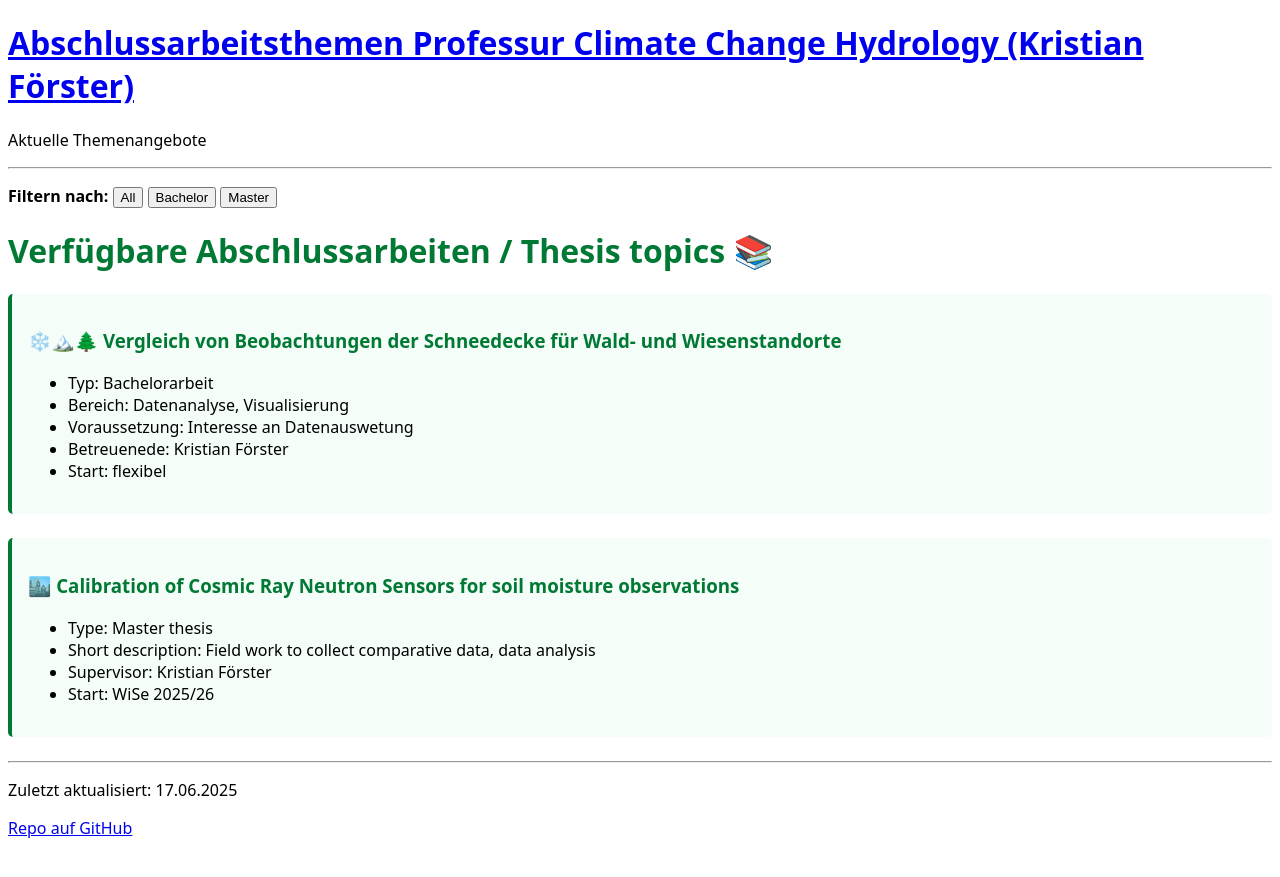
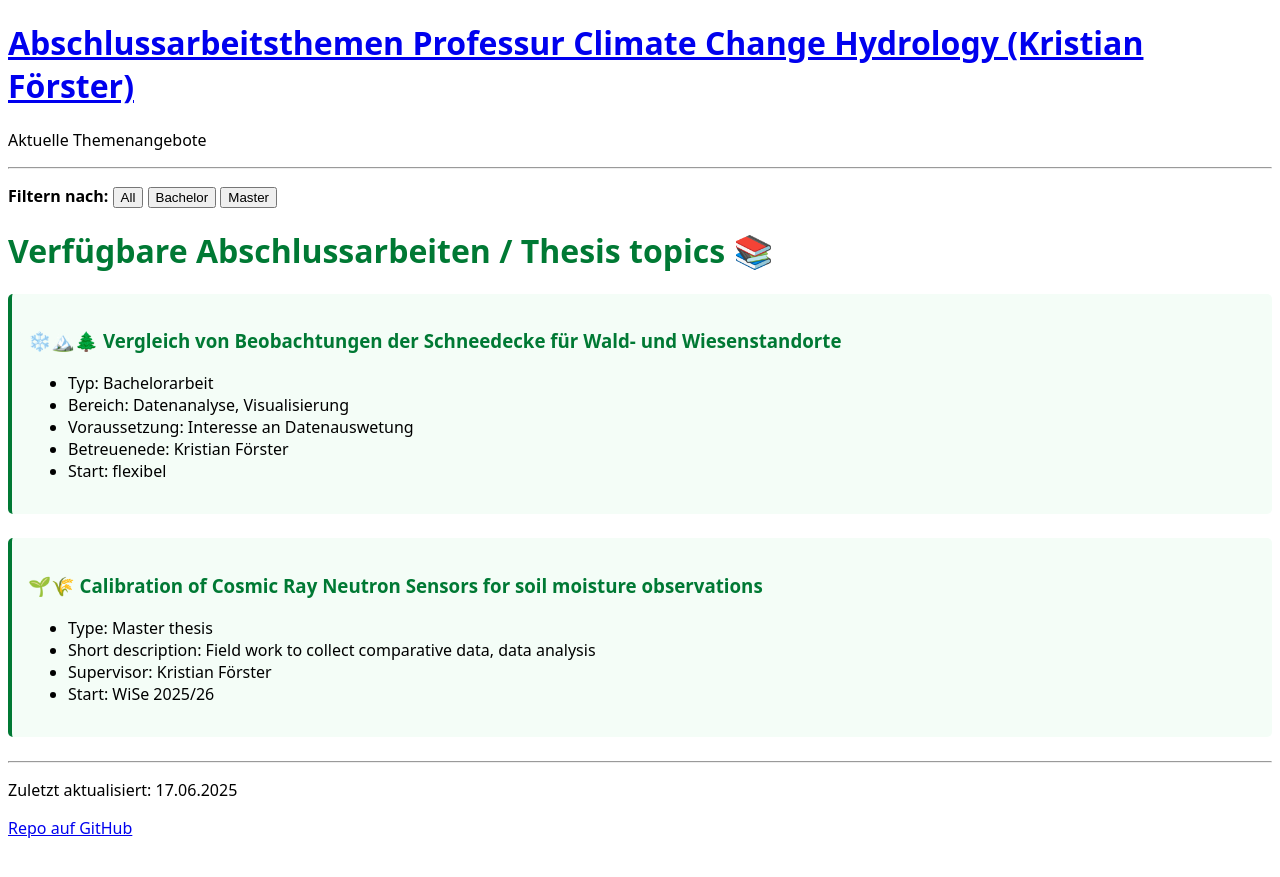
Before and after one commit to kristianfoerster/hswt-cch, a Jekyll site: the page built from index.md, in a window 1280 px wide. Shown: the top 877 px of the page. Built offline with Jekyll 4.4.1, drawn with Linux system fonts in a browser that asks for light colours; our own code applies the rules of GitHub Pages for plain Markdown files.

```diff
--- a/_layouts/default.html
+++ b/_layouts/default.html
@@ -3,7 +3,7 @@
   <head>
     <meta charset="utf-8">
     <link rel="stylesheet" href="{{ '/assets/style.css' | relative_url }}">
-    <title>{{ page.title }} · {{ site.title }}</title>
+    <title>{{site.title }}</title>
     {%- seo -%}
   </head>
   <body>
--- a/index.md
+++ b/index.md
@@ -58,7 +58,7 @@
 
 <div class="thema master" markdown="1">
 
-### 🏙️ Calibration of Cosmic Ray Neutron Sensors for soil moisture observations
+### 🌱🌾 Calibration of Cosmic Ray Neutron Sensors for soil moisture observations
 * Type: Master thesis
 * Short description: Field work to collect comparative data, data analysis
 * Supervisor: Kristian Förster
```
